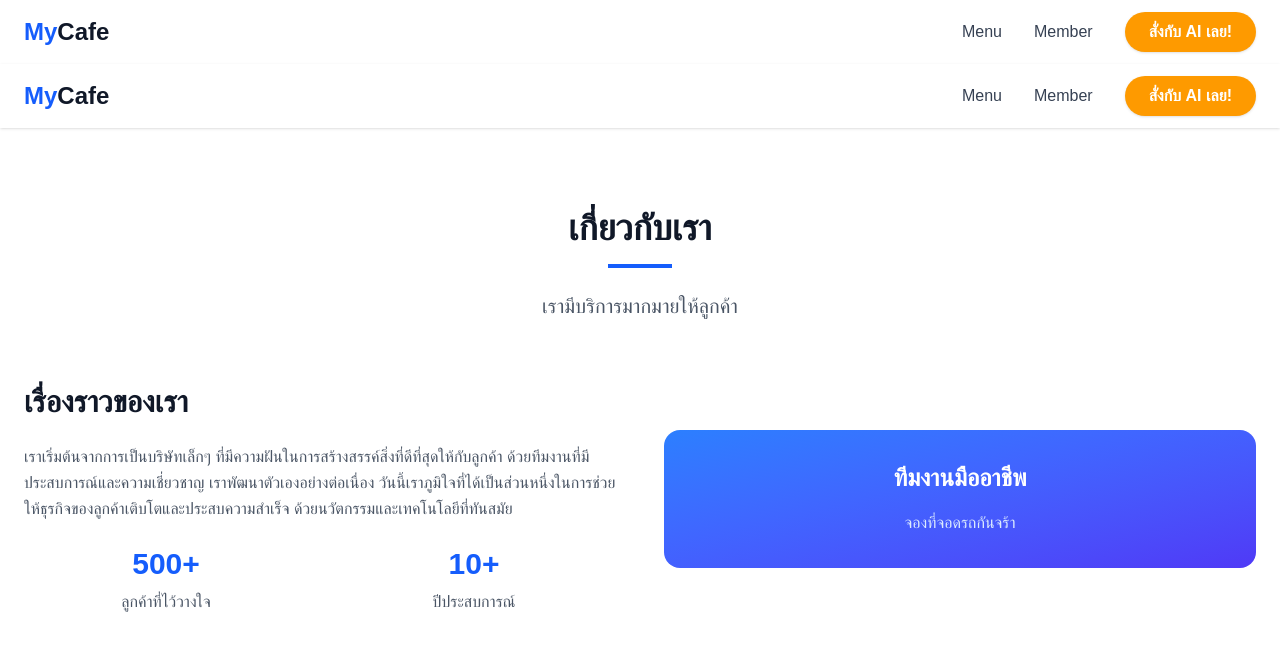
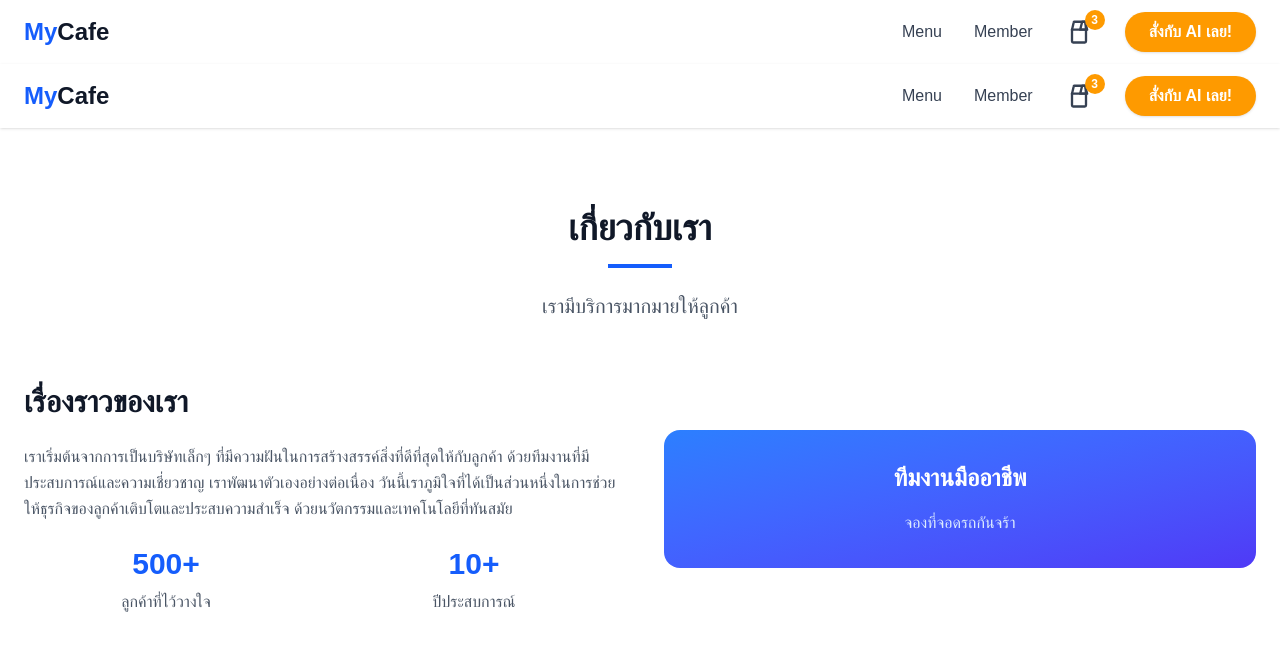
Before and after one commit to ninichu2234/ProjectByBeamAndNoon_, a Next.js app: page /about-us in a window 1280 px wide. Shown: the top 650 px of the page. Built offline with nearby package versions, Linux system fonts and the light colour scheme.

Commit message:
basket update

```diff
--- a/src/component/Navbar.js
+++ b/src/component/Navbar.js
@@ -1,48 +1,67 @@
-"use client"; // <--- เพิ่มบรรทัดนี้เข้าไปเป็นบรรทัดแรกสุดครับ
-import Link from "next/link"
-import { useState } from 'react';
+"use client";
+import React, { useState } from 'react';
 import { Bars3Icon, XMarkIcon } from '@heroicons/react/24/outline';
+
 export default function Navbar() {
   const [isMobileMenuOpen, setMobileMenuOpen] = useState(false);
-    return(<header className="bg-white shadow-sm sticky top-0 z-50">
+  // State สำหรับเก็บจำนวนสินค้าในตะกร้า (ตัวอย่าง)
+  const [cartItemCount, setCartItemCount] = useState(3);
+
+  // ไอคอนแก้วน้ำ (SVG)
+  const WaterGlassIcon = () => (
+    <svg xmlns="http://www.w3.org/2000/svg" className="h-7 w-7" viewBox="0 0 24 24" fill="none" stroke="currentColor" strokeWidth="2" strokeLinecap="round" strokeLinejoin="round">
+      <path d="M15.2 3.2a.5.5 0 0 0-.6.4L13 10h6l-1.6-6.4a.5.5 0 0 0-.6-.4Z"/>
+      <path d="m6 10 1.5-6.4a.5.5 0 0 1 .6-.4h8.8a.5.5 0 0 1 .6.4L18 10"/>
+      <path d="M6 10h12"/>
+      <path d="M6 10v10c0 .6.4 1 1 1h10c.6 0 1-.4 1-1V10"/>
+    </svg>
+  );
+
+  return (
+    <header className="bg-white shadow-sm sticky top-0 z-50">
       <div className="container mx-auto px-6">
-      <div className="flex items-center justify-between h-16">
+        <div className="flex items-center justify-between h-16 relative">
           {/* ส่วนที่ 1: โลโก้ (ซ้าย) */}
           <div className="flex items-center">
-         <Link
+            <a
               href="/"
               onClick={() => setMobileMenuOpen(false)}
               className="text-2xl font-bold text-gray-900">
               <span className="text-blue-600">My</span>Cafe
-          </Link>
+            </a>
           </div>
 
           {/* ส่วนที่ 2: เมนูและปุ่ม (ขวา) - สำหรับ Desktop */}
           <nav className="hidden md:flex items-center space-x-8">
-          <Link
-            href="/menu-page" //รอใส่ลิ้งกันmenu
+            <a
+              href="/menu-page"
               className="text-gray-700 hover:text-blue-600 transition-colors duration-300"
-            >Menu
-          </Link>
+            >
+              Menu
+            </a>
+            <a
+              href="#"
+              className="text-gray-700 hover:text-blue-600 transition-colors duration-300"
+            >
+              Member
+            </a>
 
-          <Link
-            href="#" //รอใส่ลิ้งกัน member
-            className="text-gray-700 hover:text-blue-600 transition-colors duration-300"
-            >Member
-            </Link>
+            {/* ------------ ส่วนของไอคอนแก้วน้ำ (ตะกร้า) ที่เพิ่มเข้ามา ------------ */}
+            <a href="/cart" className="relative text-gray-700 hover:text-blue-600 transition-colors duration-300">
+              <WaterGlassIcon />
+              {cartItemCount > 0 && (
+                <span className="absolute -top-2 -right-3 flex items-center justify-center w-5 h-5 bg-amber-500 text-white text-xs font-bold rounded-full">
+                  {cartItemCount}
+                </span>
+              )}
+            </a>
+            {/* ----------------------------------------------------------------- */}
 
-          {/*<Link
-            href="/about-us"
-            className="text-gray-700 hover:text-blue-600 transition-colors duration-300"
-            >เกี่ยวกับเรา
-          </Link>*/}
-
-          <Link
-          href="/chat">
+            <a href="/chat">
               <button className="bg-amber-500 text-white px-6 py-2 rounded-full font-bold hover:bg-amber-600 transition-colors shadow">
                 สั่งกับ AI เลย!
               </button>
-            </Link>
+            </a>
           </nav>
 
           {/* ส่วนที่ 3: ปุ่ม Hamburger - สำหรับ Mobile */}
@@ -58,55 +77,59 @@ export default function Navbar() {
               )}
             </button>
           </div>
+        </div>
 
-        {/*<div className="hidden md:block">
-          <button
-            className="bg-blue-600 text-white px-6 py-2 rounded-md hover:bg-blue-700 transition-colors duration-300"
-          >
-            เริ่มต้นใช้งาน
-          </button>
-        </div>*/}
-
+        {/* ======================================= */}
         {/* เมนูสำหรับ Mobile (เปิด/ปิด)      */}
         {/* ======================================= */}
         {isMobileMenuOpen && (
-        <div className="md:hidden bg-white shadow-lg">
+          <div className="md:hidden absolute top-full left-0 w-full bg-white shadow-lg animate-fade-in-down">
             <div className="flex flex-col space-y-4 p-5">
               {/* ปุ่มสั่งซื้อจะเด่นที่สุด */}
-            <Link href="/chat">
+              <a href="/chat">
                 <button
                   onClick={() => setMobileMenuOpen(false)}
                   className="w-full bg-amber-500 text-white py-3 rounded-lg font-bold hover:bg-amber-600 transition-colors"
                 >
                   สั่งกับ AI เลย!
                 </button>
-            </Link>
+              </a>
 
-            <Link
-              href="/menu-page/page.js"
+              <a
+                href="/menu-page"
                 onClick={() => setMobileMenuOpen(false)}
                 className="text-gray-700 hover:text-amber-600 font-medium text-lg text-center py-2"
               >
                 เมนู
-            </Link>
+              </a>
+
+              {/* ------------ ลิงก์ไปยังหน้าตะกร้าสินค้าสำหรับ Mobile ที่เพิ่มเข้ามา ------------ */}
+              <a
+                href="/cart"
+                onClick={() => setMobileMenuOpen(false)}
+                className="text-gray-700 hover:text-amber-600 font-medium text-lg text-center py-2 relative flex justify-center items-center"
+              >
+                รายการของฉัน
+                {cartItemCount > 0 && (
+                  <span className="ml-2 flex items-center justify-center w-6 h-6 bg-amber-500 text-white text-xs font-bold rounded-full">
+                    {cartItemCount}
+                  </span>
+                )}
+              </a>
+              {/* ---------------------------------------------------------------------- */}
 
               <hr/>
 
-            <Link
+              <a
                 href="/member"
                 onClick={() => setMobileMenuOpen(false)}
                 className="text-gray-700 hover:text-amber-600 font-medium text-lg text-center py-2"
               >
                 สมาชิก / เข้าสู่ระบบ
-            </Link>
+              </a>
             </div>
           </div>
         )}
-
-        <button className="md:hidden text-gray-700">
-          <i className="fas fa-bars text-xl"></i>
-        </button>
-      </div>
       </div>
     </header>
   );
```
Lines whose indentation alone changed are shown as unchanged.
